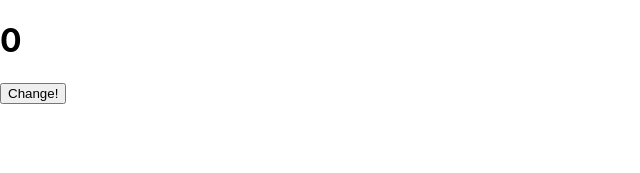
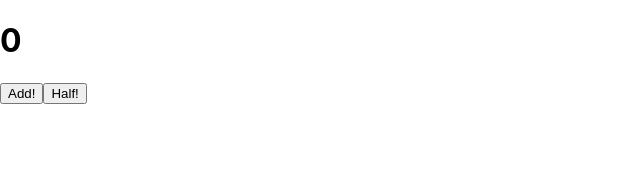
Before and after one commit to imran-kkz/react-canvas, a React (Create React App) app: page / in a window 1280 px wide. Shown: the top 173 px of the page, without its empty margins (0-640 px from the left). Built offline with nearby package versions, Linux system fonts and the light colour scheme.

Commit message:
added half method

```diff
--- a/src/NumberState.js
+++ b/src/NumberState.js
@@ -6,13 +6,22 @@ class NumberState extends React.Component {
         this.state = {
             count: 0
             }
-        this.handleClick = this.handleClick.bind(this)
+        this.handleClickAdd = this.handleClickAdd.bind(this)
+        this.handleClickHalf = this.handleClickHalf.bind(this)
     }
 
-    handleClick() {
+    handleClickAdd() {
         this.setState((prevState) => {
             return {
                 count: prevState.count + 1
+            }
+        })
+    }
+
+    handleClickHalf() {
+        this.setState((prevState) => {
+            return {
+                count: prevState.count / 2
             }
         })
     }
@@ -21,7 +30,8 @@ class NumberState extends React.Component {
         return (
             <div>
                 <h1>{this.state.count}</h1>
-                <button onClick={this.handleClick}>Change!</button>
+                <button onClick={this.handleClickAdd}>Add!</button>
+                <button onClick={this.handleClickHalf}>Half!</button>
             </div>
         )
     }
```
